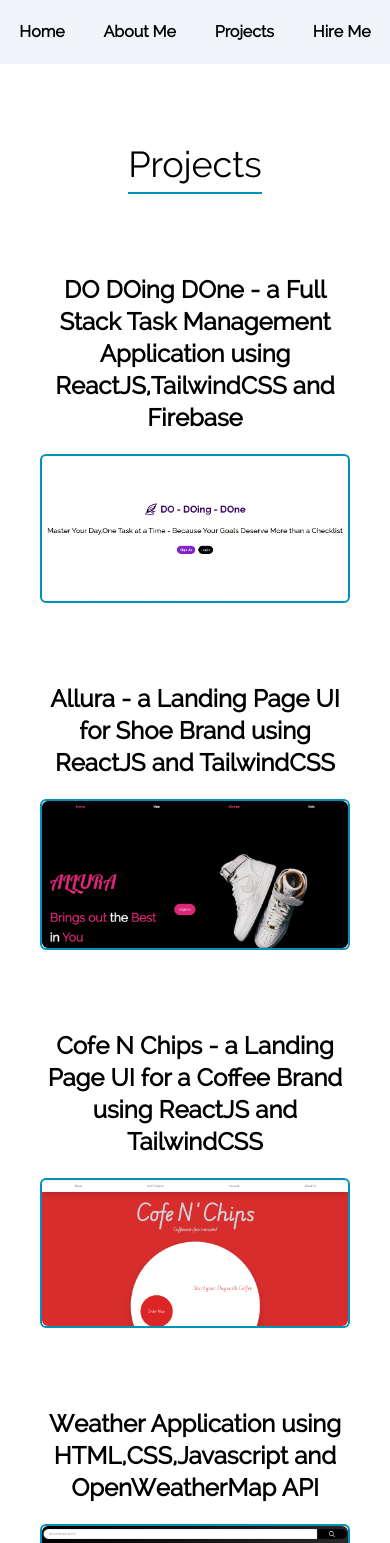
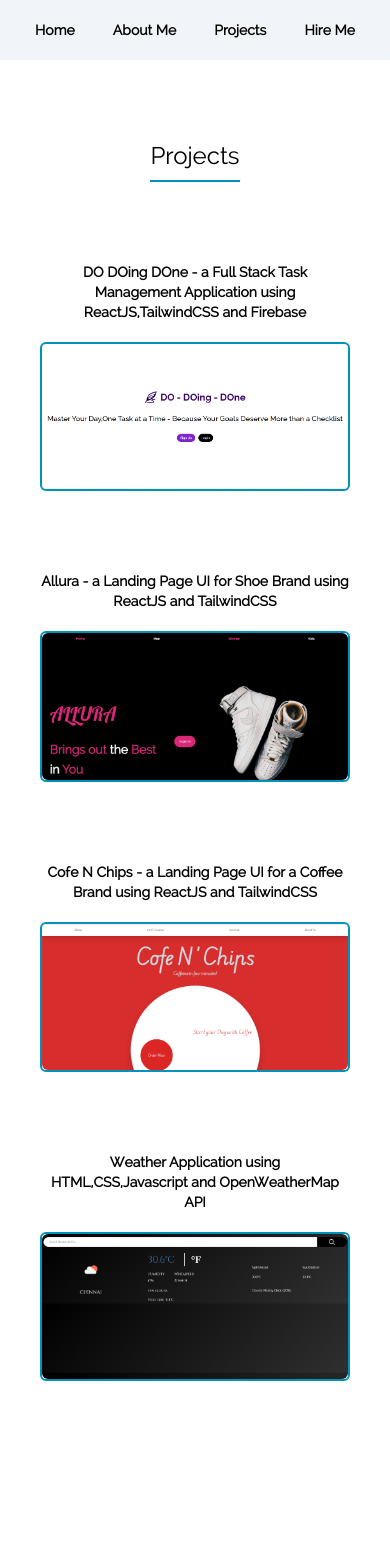
Before and after one commit to mdtaufiq28/Portfolio, a React (Vite) app: page /projects in a window 390 px wide. Shown: the top 1543 px of the page. After the commit the page ends 1431 px from the top, so only its background shows below. Built offline with nearby package versions, Linux system fonts and the light colour scheme.

Commit message:
Implemented Responsiveness

```diff
--- a/pages/AboutMe.jsx
+++ b/pages/AboutMe.jsx
@@ -3,10 +3,10 @@ import React from 'react'
 const AboutMe = () => {
   return (
     <div className='flex flex-col items-center gap-y-6 px-5'>
-      <div className='text-4xl border-b-2 border-b-cyan-600 w-fit'>
+      <div className='text-4xl border-b-2 border-b-cyan-600 w-fit max-lg:text-2xl max-md:text-xl'>
         About Me
       </div>
-      <p className='text-xl leading-relaxed  text-start'>
+      <p className='text-xl leading-loose  text-start max-lg:text-lg max-md:text-base'>
       I am Muhammad Taufiq.I am a Front-end Web Developer Interested in Developing Beautiful User Interfaces.I am skilled in Fundamental Front-end technologies of HTML,CSS,Javascript as well as with the Popular Javascript Library ReactJS.I have started learning web development since my second year of college.I would be a suitable candidate because I am flexible to continously learn new technologies that meets the needs of organization i work.
       </p>
     </div>
--- a/pages/HireMe.jsx
+++ b/pages/HireMe.jsx
@@ -4,13 +4,13 @@ const HireMe = () => {
   return (
     <div className='flex flex-col gap-y-4 w-full items-center'>
 
-      <div className='text-4xl text-cyan-700 font-bold'>
+      <div className='text-4xl max-lg:text-3xl max-md:text-xl text-cyan-700 font-bold'>
         Hire Me
       </div>
 
-      <div className='flex flex-col gap-x-4 text-2xl items-center gap-y-4'>
+      <div className='flex flex-col gap-x-4 text-2xl max-lg:text-xl max-md:text-lg items-center gap-y-4'>
           <p>Phone : +917010833917</p>
-          <p>Email : mohammed.taufiq.n@gmail.com</p>
+          <p>Email : n.muhammad.taufiq@outlook.com</p>
       </div>
 
       <div className='flex gap-x-5'>
--- a/pages/Home.jsx
+++ b/pages/Home.jsx
@@ -2,12 +2,12 @@ import React from 'react'
 
 const Home = () => {
   return (
-    <div className='pl-20 flex flex-col items-start gap-y-7 '>
-        <p className='text-7xl font-bold '>Muhammad Taufiq</p>
+    <div className='pl-20 flex flex-col items-start gap-y-7 max-md:gap-y-6 max-md:pl-10 max-sm:pl-6 max-md:items-center'>
+        <p className='text-7xl font-bold max-lg:text-5xl max-md:text-3xl'>Muhammad Taufiq</p>
 
-        <p className='ml-1 text-2xl'>Front-End Web Developer | ReactJS HTML CSS Javascript </p>
+        <p className='ml-1 text-2xl max-lg:text-xl max-md:text-lg max-md:pr-5'>Front-End Web Developer | ReactJS HTML CSS Javascript </p>
 
-        <a href="https://drive.google.com/uc?export=download&id=1tdjvZndJvjUok98fD5Zh8nssjcyItdNo"  download={"Muhammad Taufiq - Resume"} className=' bg-cyan-700 text-white p-6 rounded-full cursor-pointer'>Download Resume</a>
+        <a href="https://drive.google.com/uc?export=download&id=1tdjvZndJvjUok98fD5Zh8nssjcyItdNo"  download={"Muhammad Taufiq - Resume"} className=' bg-cyan-700 text-white p-6 rounded-full cursor-pointer max-lg:text-xl max-md:text-lg max-md:p-4'>Download Resume</a>
 
     </div>
   )
--- a/pages/Layout.jsx
+++ b/pages/Layout.jsx
@@ -5,7 +5,7 @@ const Layout = () => {
   return (
     <div className='flex flex-col gap-y-20 items-start min-h-screen'>
 
-      <div className='flex w-full justify-around  bg-slate-100 py-5  '>
+      <div className='flex w-full justify-around  bg-slate-100 py-5 max-lg:text-xl max-md:text-sm max-md:px-4'>
         <div className='cursor-pointer font-bold'>
           <Link to="/">Home</Link>
         </div>
--- a/pages/Projects.jsx
+++ b/pages/Projects.jsx
@@ -4,31 +4,31 @@ const Projects = () => {
   return (
     <div className='flex flex-col items-center w-full px-10 gap-y-20'>
 
-      <div className='text-4xl border-b-2 border-b-cyan-600 pb-2 decoration-cyan-600'>Projects</div>
+      <div className='text-4xl border-b-2 border-b-cyan-600 pb-2 decoration-cyan-600 max-lg:text-2xl'>Projects</div>
 
       <div className='flex flex-col items-start gap-y-5'>
-        <p className='text-2xl font-bold'>DO DOing DOne - a Full Stack Task Management Application using ReactJS,TailwindCSS and Firebase</p>
+        <p className='text-2xl max-lg:text-xl max-md:text-base max-sm:text-sm  font-bold'>DO DOing DOne - a Full Stack Task Management Application using ReactJS,TailwindCSS and Firebase</p>
         <div className='border-2 border-cyan-600 rounded-md w-full'>
             <img className='rounded-md ' src="/Project1.png" alt="" />
         </div>
       </div>
 
       <div className='flex flex-col items-start gap-y-5'>
-        <p className='text-2xl font-bold'>Allura - a Landing Page UI for Shoe Brand using ReactJS and TailwindCSS </p>
+        <p className='text-2xl max-lg:text-xl max-md:text-base max-sm:text-sm font-bold'>Allura - a Landing Page UI for Shoe Brand using ReactJS and TailwindCSS </p>
         <div className='border-2 border-cyan-600 rounded-md w-full'>
             <img className='rounded-md ' src="/Project2.png" alt="" />
         </div>
       </div>
 
       <div className='flex flex-col items-start gap-y-5'>
-        <p className='text-2xl font-bold'>Cofe N Chips - a Landing Page UI for a Coffee Brand using ReactJS and TailwindCSS </p>
+        <p className='text-2xl max-lg:text-xl max-md:text-base max-sm:text-sm font-bold'>Cofe N Chips - a Landing Page UI for a Coffee Brand using ReactJS and TailwindCSS </p>
         <div className='border-2 border-cyan-600 rounded-md w-full'>
             <img className='rounded-md ' src="/Project3.png" alt="" />
         </div>
       </div>
 
       <div className='flex flex-col items-start gap-y-5'>
-        <p className='text-2xl font-bold'>Weather Application using HTML,CSS,Javascript and OpenWeatherMap API </p>
+        <p className='text-2xl max-lg:text-xl max-md:text-base max-sm:text-sm font-bold'>Weather Application using HTML,CSS,Javascript and OpenWeatherMap API </p>
         <div className='border-2 border-cyan-600 rounded-md w-full'>
             <img className='rounded-md ' src="/Project4.png" alt="" />
         </div>
```
